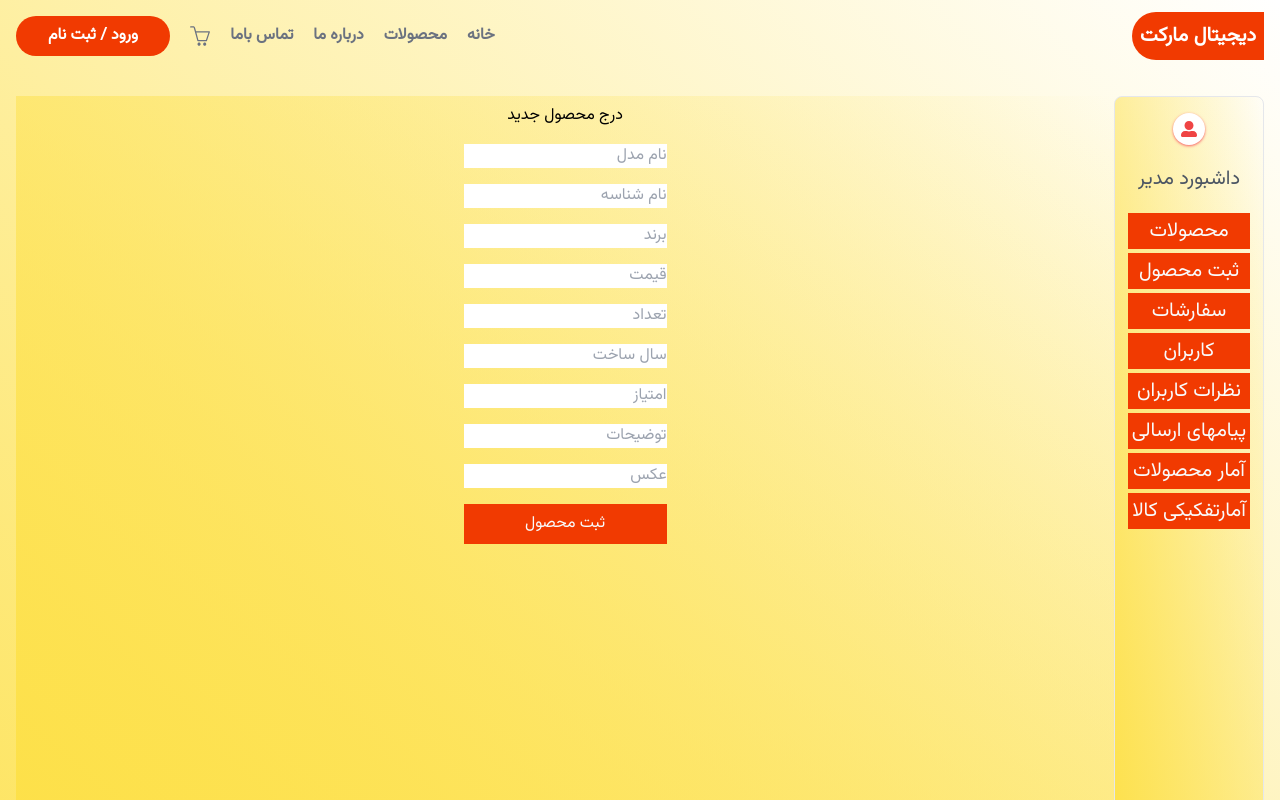
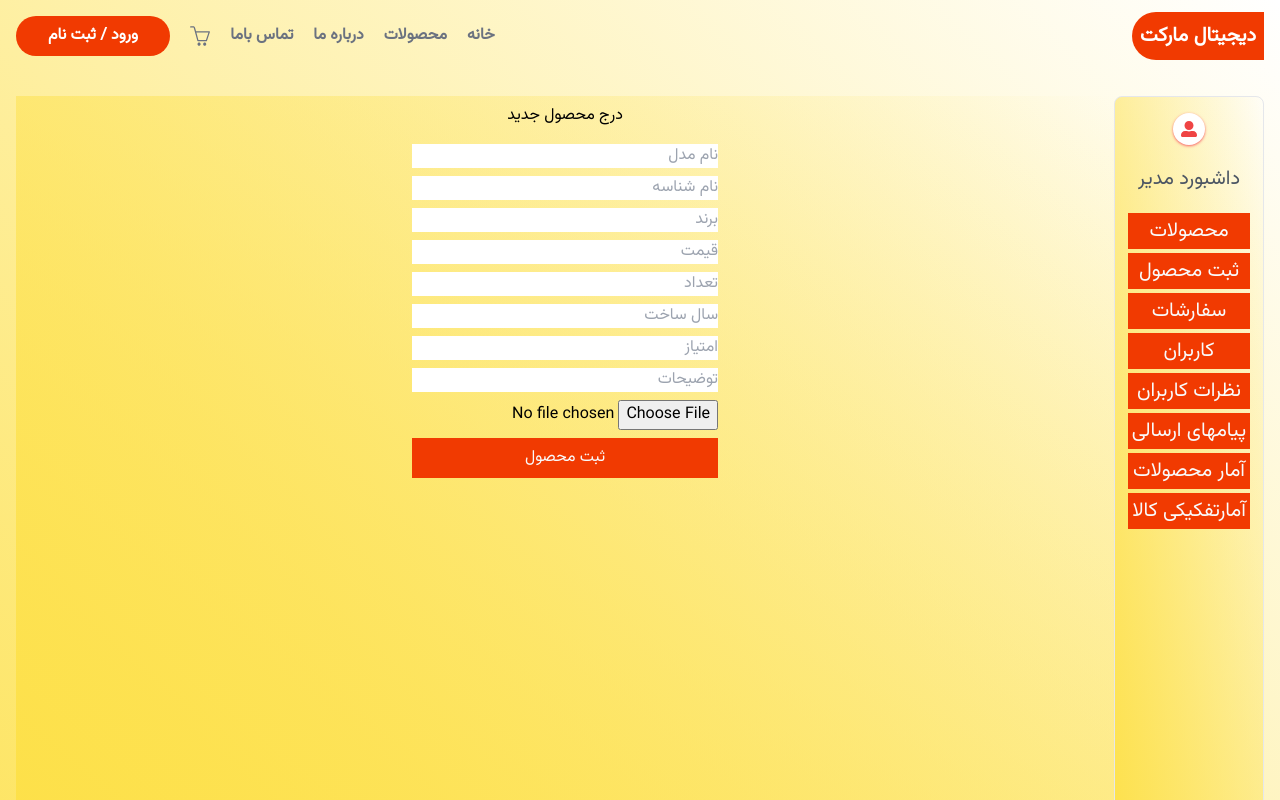
Before and after one commit to ghiyaee/next14Markrt, a Next.js app: page /dashboardAdmin/products/newProduct in a window 1280 px wide. Shown: the top 800 px of the page. Built offline with nearby package versions, Linux system fonts and the light colour scheme.

Commit message:
update newProduct admin

```diff
--- a/src/app/dashboardAdmin/products/newProduct/page.js
+++ b/src/app/dashboardAdmin/products/newProduct/page.js
@@ -1,18 +1,29 @@
 'use client';
+import Image from 'next/image';
 import DashbordAdmin from '@/components/layout/DashbordAdmin';
 import { useState } from 'react';
 import { handelNewProduct } from '@/components/layout/ShowProducts';
+import { useRouter } from 'next/navigation';
 function NewProduct() {
-  const [name, setName] = useState();
-  const [slug, setSlug] = useState();
-  const [model, setModel] = useState();
-  const [img, setImg] = useState();
-  const [price, setPrice] = useState();
-  const [brand, setBrand] = useState();
-  const [rating, setRating] = useState();
-  const [description, setDescription] = useState();
-  const [countInStock, setCountInStock] = useState();
-  const [message,setMessage]=useState()
+  const router = useRouter();
+  const [name, setName] = useState('');
+  const [slug, setSlug] = useState('');
+  const [model, setModel] = useState('');
+  const [img, setImg] = useState('');
+  const [price, setPrice] = useState('');
+  const [brand, setBrand] = useState('');
+  const [rating, setRating] = useState('');
+  const [description, setDescription] = useState('');
+  const [countInStock, setCountInStock] = useState('');
+  const [message, setMessage] = useState('');
+  const handelUpLoadImage = (e) => {
+    const file = e.target.files[0];
+    const reader = new FileReader();
+    reader.onload = () => {
+      setImg(reader.result);
+    };
+    reader.readAsDataURL(file);
+  };
   return (
     <main className="flex gap-0 container m-auto">
       <DashbordAdmin />
@@ -22,10 +33,10 @@ function NewProduct() {
       >
         <h2 className="p-2">درج محصول جدید</h2>
         <form
-          className="flex flex-col gap-4"
+          className="flex flex-col gap-2"
           onSubmit={async (e) => {
             e.preventDefault();
-            const {msg} = await handelNewProduct(
+            const { msg } = await handelNewProduct({
               name,
               price,
               model,
@@ -34,58 +45,87 @@ function NewProduct() {
               rating,
               description,
               countInStock,
-              img
-            );
-            setMessage(msg)
+              img,
+            });
+            setMessage(msg);
+            setTimeout(() => {
+              router.push('/dashboardAdmin/products');
+            }, 2000);
           }}
         >
           <input
+            value={name}
             className="outline-none"
             placeholder="نام مدل"
             onChange={(e) => setName(e.target.value)}
           />
           <input
+            type="text"
+            value={slug}
             className="outline-none"
             placeholder="نام شناسه"
             onChange={(e) => setSlug(e.target.value)}
           />
           <input
+            type="text"
+            value={brand}
             className="outline-none"
             placeholder="برند"
             onChange={(e) => setBrand(e.target.value)}
           />
           <input
+            type="text"
+            value={price}
             className="outline-none"
             placeholder="قیمت"
             onChange={(e) => setPrice(e.target.value)}
           />
           <input
+            type="text"
+            value={countInStock}
             className="outline-none"
             placeholder="تعداد"
             onChange={(e) => setCountInStock(e.target.value)}
           />
           <input
+            type="text"
+            value={model}
             className="outline-none"
             placeholder="سال ساخت"
             onChange={(e) => setModel(e.target.value)}
           />
           <input
+            type="text"
+            value={rating}
             className="outline-none"
             placeholder="امتیاز"
             onChange={(e) => setRating(e.target.value)}
           />
           <input
+            type="text"
+            value={description}
             className="outline-none"
             placeholder="توضیحات"
             onChange={(e) => setDescription(e.target.value)}
           />
-          <input
-            className="outline-none"
-            placeholder="عکس"
-            onChange={(e) => setImg(e.target.value)}
-          />
+          <div className="flex justify-center items-center">
+            <input
+              type="file"
+              accept="png,jpg"
+              className="outline-none "
+              onChange={handelUpLoadImage}
+              placeholder="انتخاب فایل"
+            />
+            {img ? <Image alt="image" src={img} width={100} height={10} /> : ''}
+          </div>
           <button className="bg-primary text-gray-50 p-2">ثبت محصول</button>
-          <p>{message }</p>
+          <p
+            className={`${
+              message ? 'block' : 'hidden'
+            } text-center bg-green-500 text-gray-50 p-2 rounded-lg`}
+          >
+            {message}
+          </p>
         </form>
       </div>
     </main>
--- a/src/app/dashboardAdmin/products/page.js
+++ b/src/app/dashboardAdmin/products/page.js
@@ -1,6 +1,9 @@
 'use client';
 import DashbordAdmin from '@/components/layout/DashbordAdmin';
-import { handelAllProducts } from '@/components/layout/ShowProducts';
+import {
+  handelAllProducts,
+  hamdelDeleteProduct,
+} from '@/components/layout/ShowProducts';
 import { useEffect, useState } from 'react';
 import Link from 'next/link';
 import Image from 'next/image';
@@ -35,12 +38,12 @@ function ProductsPage() {
             p-2 justify-between m-0"
           >
             <div className="flex items-center gap-6 flex-1">
-              <div className="w-10 h-10">
+              <div className=" relative w-10 h-10">
                 <Image
                   src={product.img[0]}
                   alt={'image'}
-                  width={50}
-                  height={50}
+                  fill
+                  objectFit='contain'
                 />
               </div>
               <p className="w-44">نام محصول : {product.name}</p>
@@ -57,7 +60,12 @@ function ProductsPage() {
               >
                 ویرایش
               </Link>
-              <button className="px-4 rounded-lg py-1 bg-primary text-gray-50">
+              <button onClick={async (e) => {
+                e.preventDefault()
+                const {products} = await hamdelDeleteProduct(product._id)
+                setProducts(products)
+
+              }} className="px-4 rounded-lg py-1 bg-primary text-gray-50">
                 حذف
               </button>
             </div>
--- a/src/app/globals.css
+++ b/src/app/globals.css
@@ -26,3 +26,7 @@
  border-blue-500  hover:p-2 hover:shadow-[0_25px_55px_-24px_rgb(0,0,0,0.7)]
    hover:border-x-2 text-center;
 }
+
+input:--webkit-file-upload-button{
+   placeholder:"انتخاب فایل"
+}
--- a/src/components/layout/ShowProducts.jsx
+++ b/src/components/layout/ShowProducts.jsx
@@ -40,6 +40,7 @@ const handelEditProduct = async (data) => {
   }
 };
 const handelNewProduct = async (data) => {
+  console.log(data);
   try {
     const product = new Product({
       name: data.name,
@@ -58,12 +59,20 @@ const handelNewProduct = async (data) => {
     }
     return { msg: 'مشکلی در ثبت ایجادشده بررسی کنید' };
   } catch (error) {
-    console.log(error);
+    console.log(error, 'this a error check codes');
   }
+};
+const hamdelDeleteProduct = async (id) => {
+  try {
+    const product = await Product.findByIdAndDelete({ _id: id });
+    const products = await Product.find()
+    return{products:JSON.parse(JSON.stringify(products))}
+  } catch (error) {console.log(error,'this is delete but error');}
 };
 export {
   handelAllProducts,
   handelProduct,
   handelEditProduct,
   handelNewProduct,
+  hamdelDeleteProduct,
 };
```
